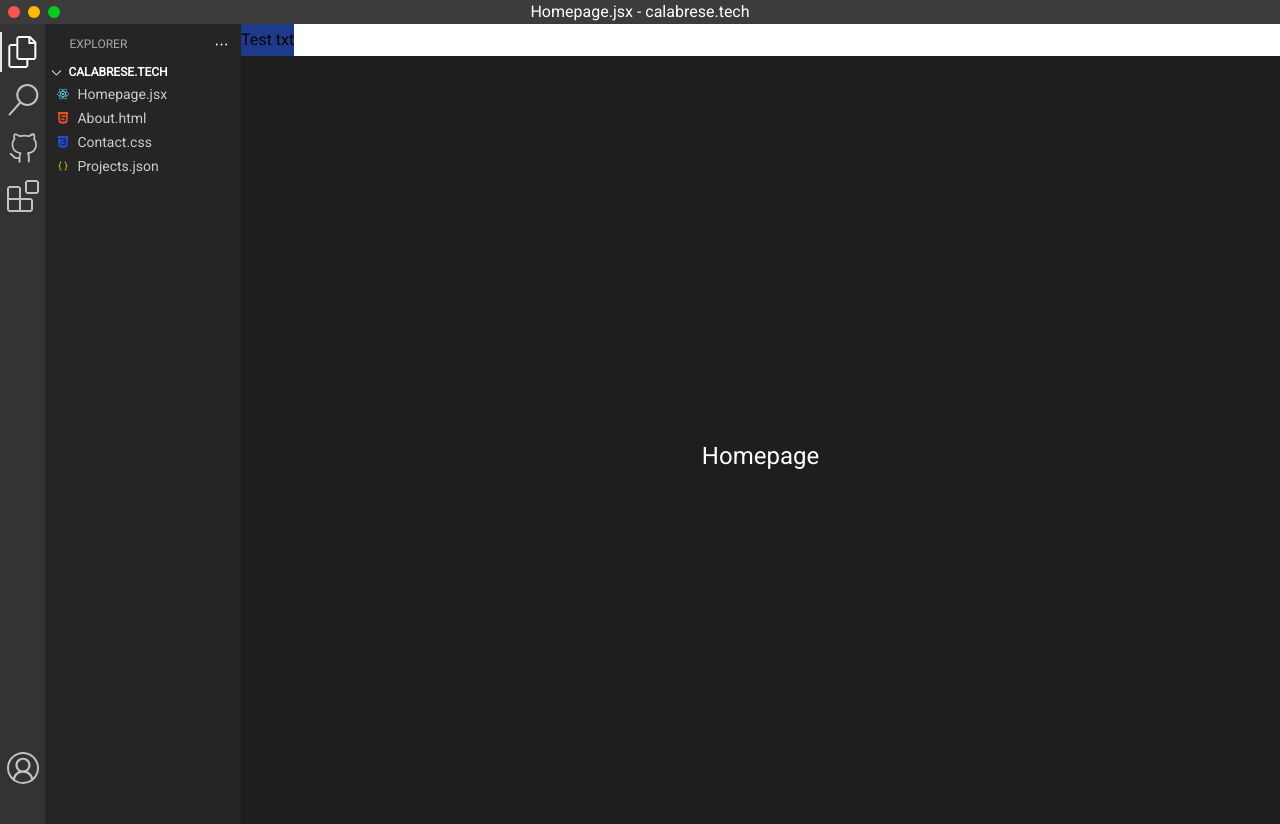
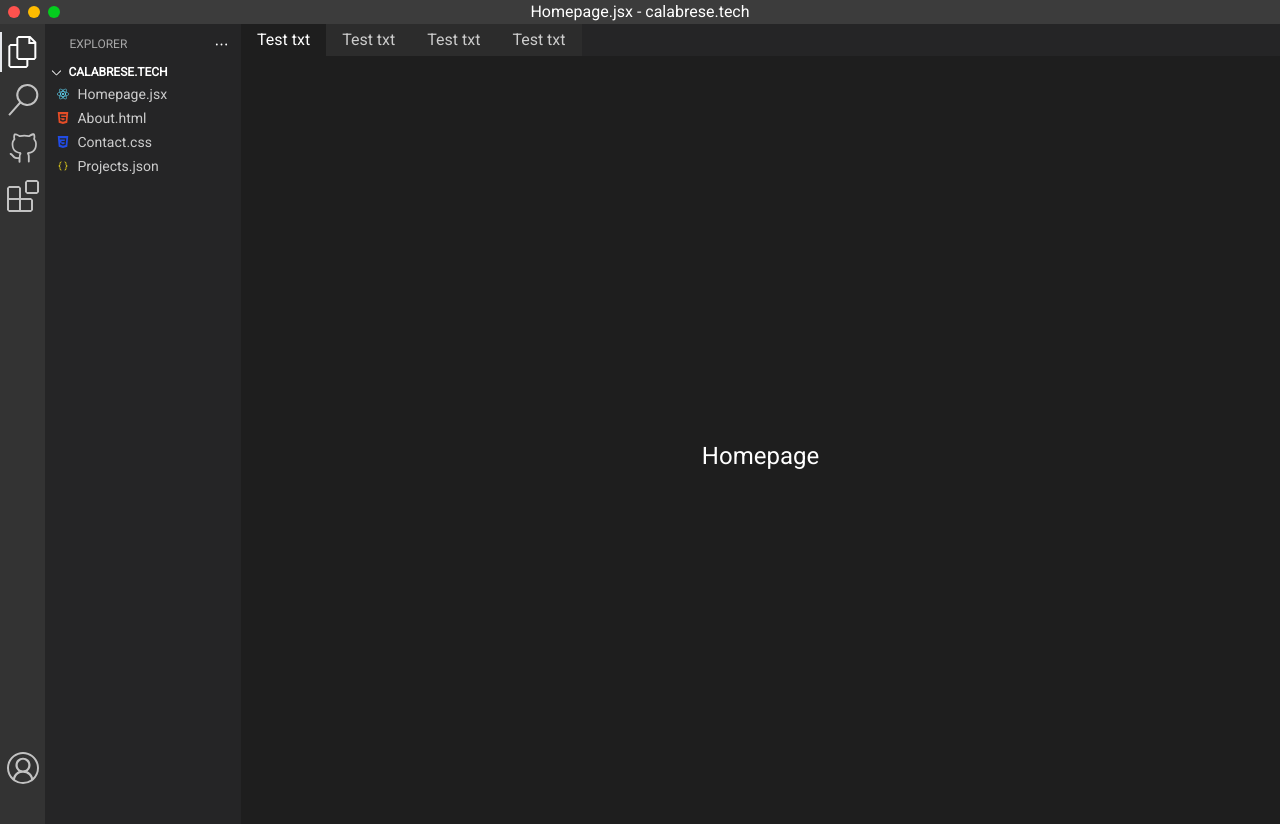
Before and after one commit to peter-calabrese/calabresetech-rewrite, a React (Vite) app: page / in a window 1280 px wide. Built offline with nearby package versions, Linux system fonts and the light colour scheme.

Commit message:
added test tabs

```diff
--- a/src/components/VSCComponents/TabBar.jsx
+++ b/src/components/VSCComponents/TabBar.jsx
@@ -1,7 +1,10 @@
 const TapBar = () => {
     return (
-        <div className="bg-white h-8">
-            <button className="bg-blue-900 h-full">Test txt</button>
+        <div className="bg-tab-bg h-8">
+            <button className="bg-tab-open-focused h-full px-4 text-tab-text-focused">Test txt</button>
+            <button className="bg-tab-open-unfocused h-full px-4 text-tab-text-unfocused">Test txt</button>
+            <button className="bg-tab-open-unfocused h-full px-4 text-tab-text-unfocused">Test txt</button>
+            <button className="bg-tab-open-unfocused h-full px-4 text-tab-text-unfocused">Test txt</button>
         </div>
 
     )
```
